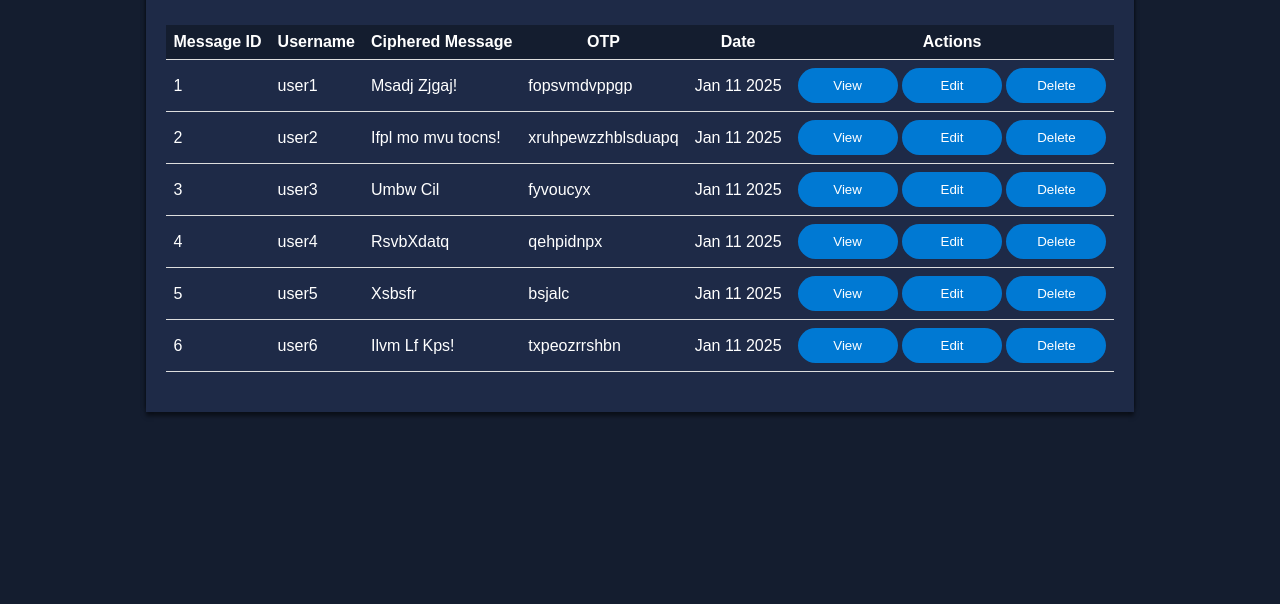
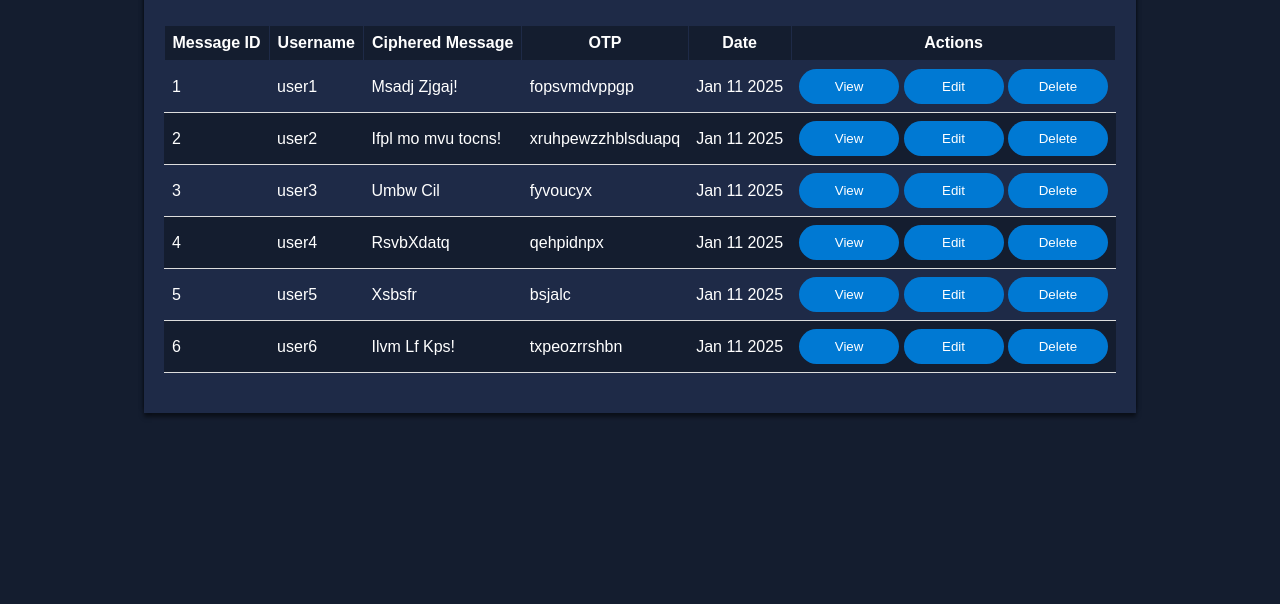
Before and after one commit to ZenithSUS/finalProject_ITEC111, a plain HTML site: page index.html in a window 1280 px wide. Shown: the part 196-800 px from the top of the page. Drawn offline with Linux system fonts and the light colour scheme; sample sign-in values are in the browser's storage.

Commit message:
Add designs

```diff
--- a/global.css
+++ b/global.css
@@ -58,6 +58,7 @@ header {
     display: flex;
     justify-content: space-between;
     background-color: var(--secondary-color);
+    box-shadow: 0px 4px 4px rgba(0, 0, 0, 0.5), 0px -4px 4px rgba(0, 0, 0, 0.5);
 
     .user-auth, .logo {
         display: flex;
--- a/styles/table.css
+++ b/styles/table.css
@@ -14,5 +14,10 @@
         background-color: var(--primary-color);
         text-align: center;
         font-weight: bold;
+        border: 1px solid var(--secondary-color);
+    }
+
+    tr:nth-child(even) {
+        background-color: var(--primary-color);
     }
 }
```
